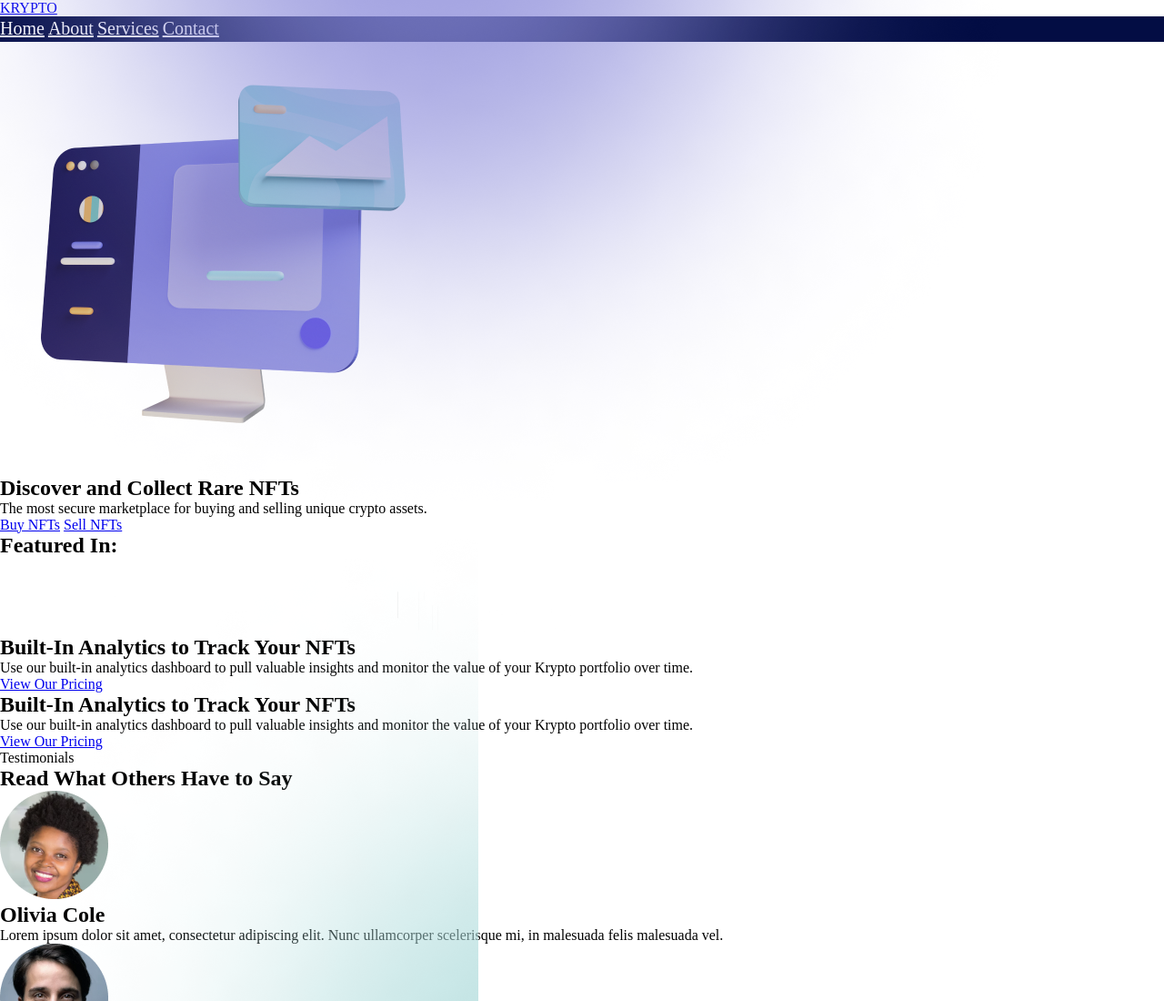
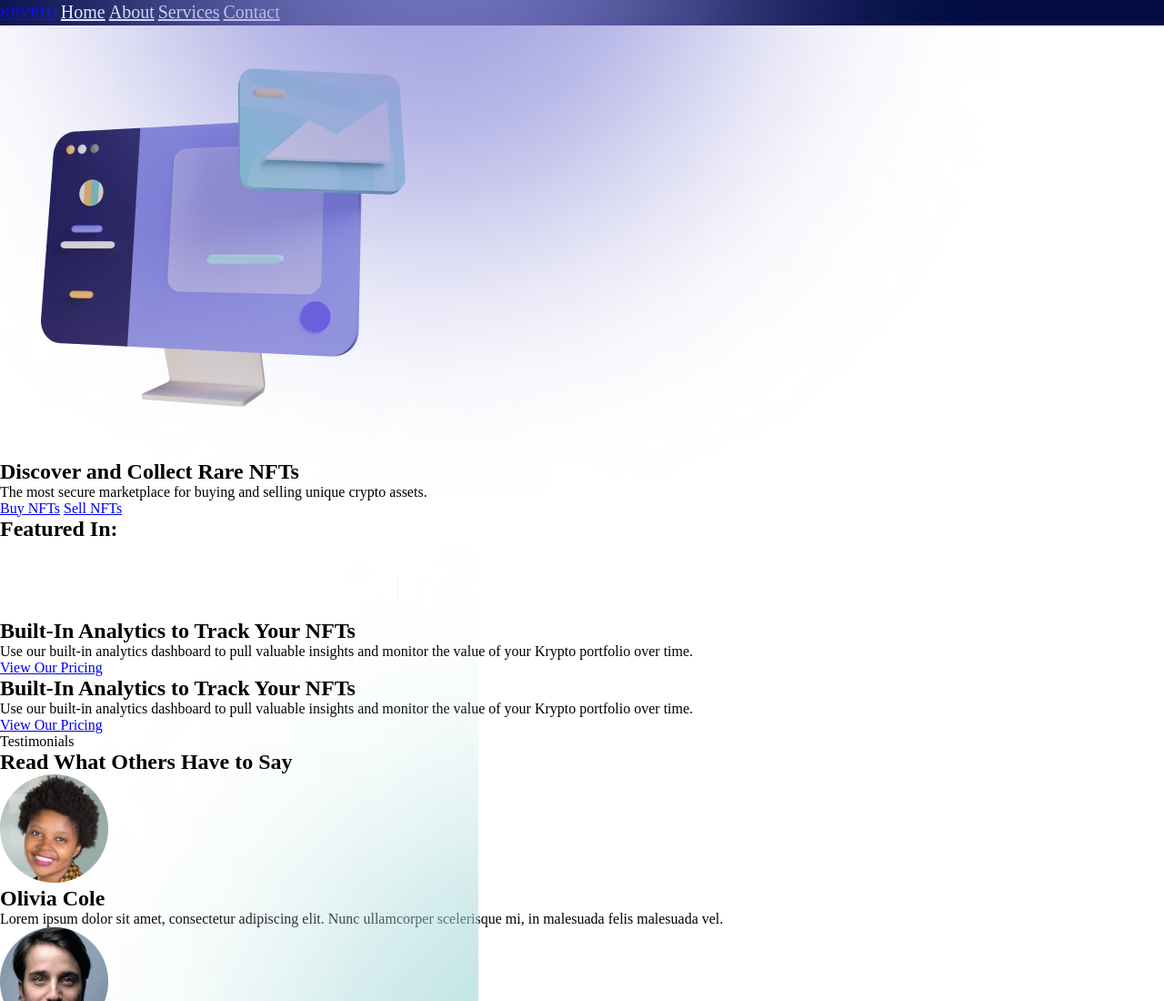
Before and after one commit to NJIT-WIS/nft-site-FunkeMonke, a website: page docs/index.html in a window 1280 px wide. Shown: the top 1100 px of the page at 91% size. Drawn offline with Linux system fonts and the light colour scheme; a web font is replaced by a local one.

Commit message:
restructuring the menu

```diff
--- a/docs/css/main.css
+++ b/docs/css/main.css
@@ -7,8 +7,11 @@ body {
   font-family: "Outfit";
 }
 
+.top-bar{
+    background: #030d44;
+}
 .menu {
-  background: #030d44;
+
 }
 
 .menu-item {
--- a/docs/index.html
+++ b/docs/index.html
@@ -28,13 +28,14 @@
             <img class="gradient1" src="images/Purple Circle.png" alt="">
             <img class="gradient1" src="images/Teal Circle.png" alt="">
           </div>
-            <a href="#" class="logo">KRYPTO</a>
-            <nav class="menu">
+
+          <div class="top-bar">
+          <a href="#" class="logo">KRYPTO</a>
             <a href="#" class="menu-item">Home</a>
             <a href="#" class="menu-item">About</a>
             <a href="#" class="menu-item">Services</a>
             <a href="#" class="menu-item">Contact</a>
-            </nav>
+          </div>
         </header>
 
         <section class="hero">
```
